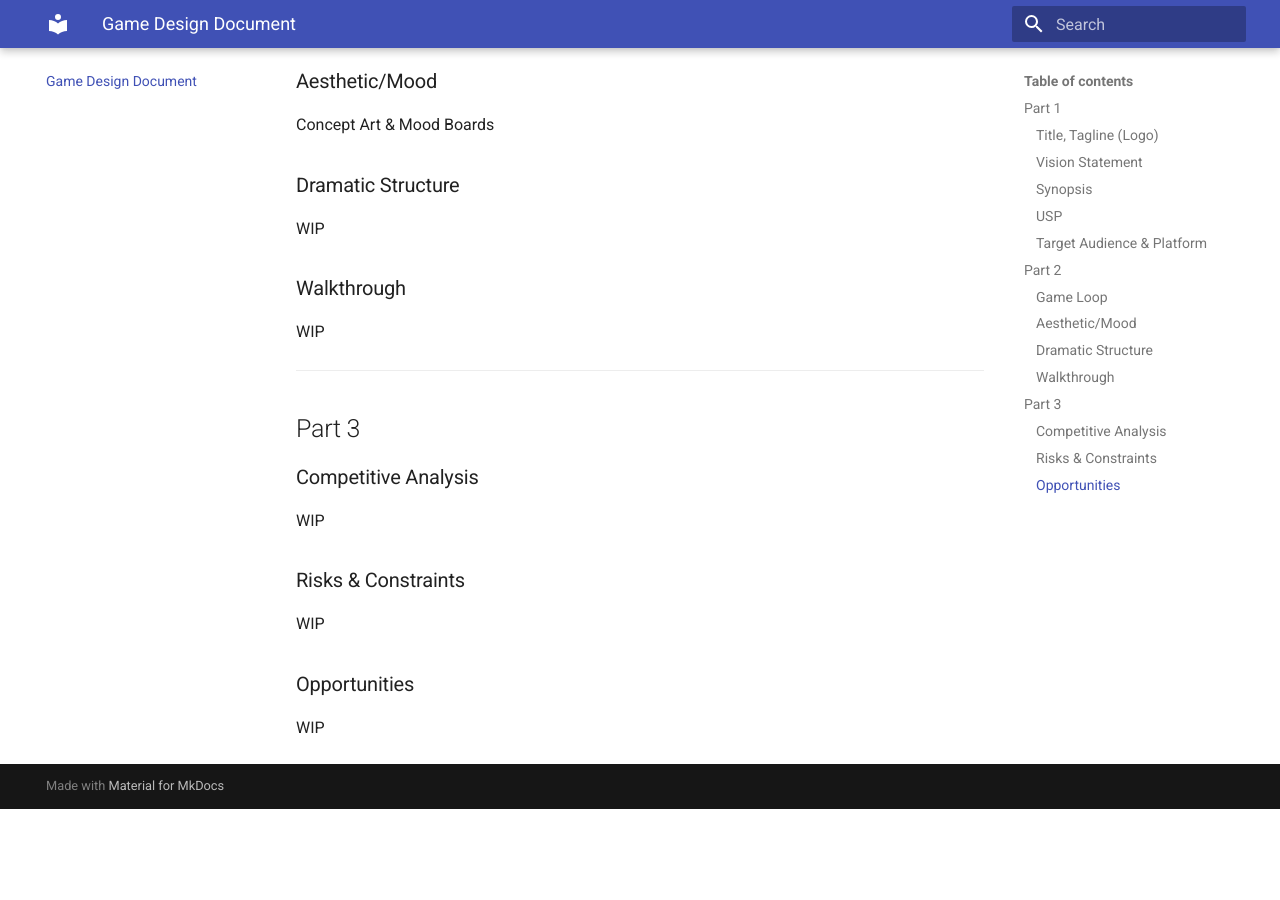
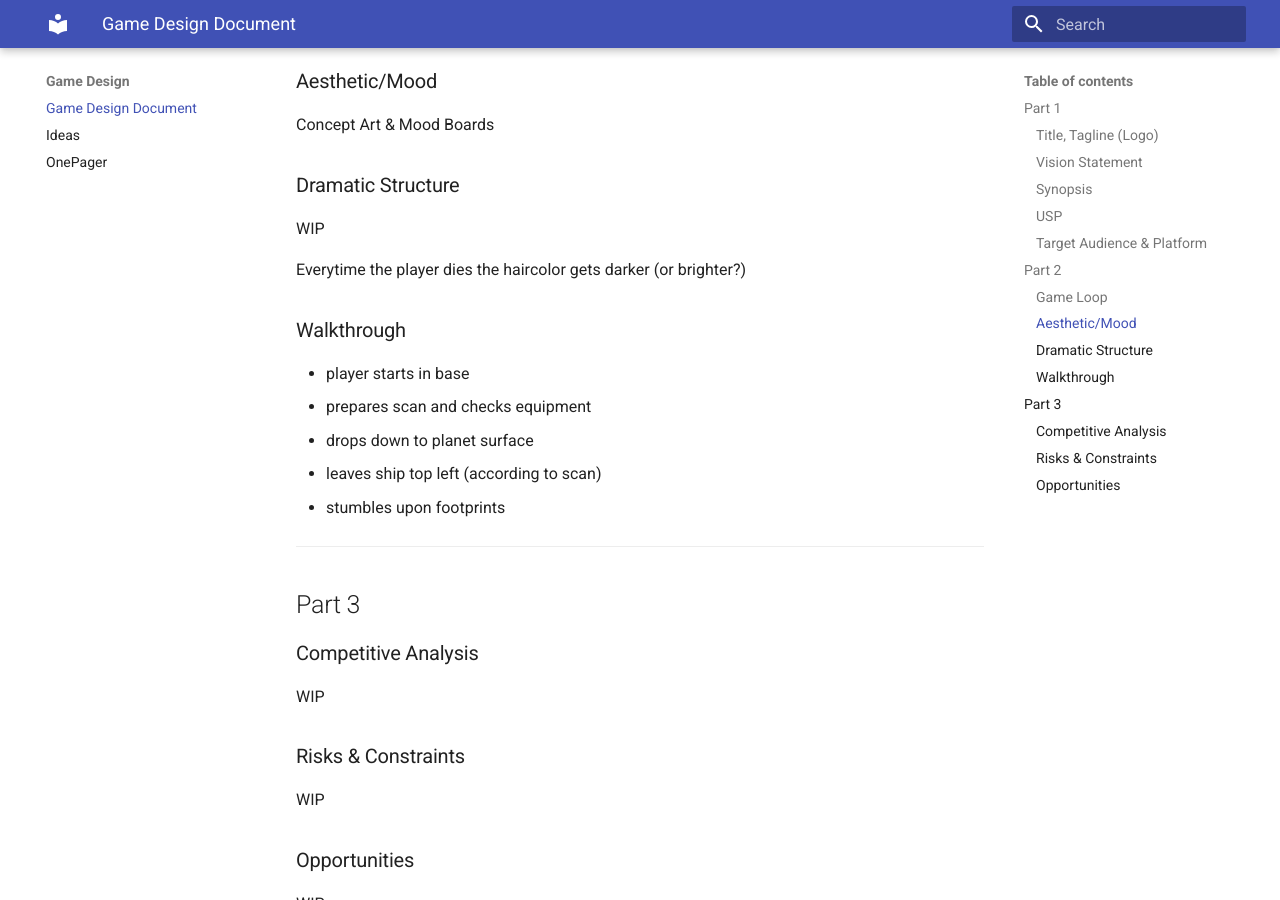
Before and after one commit to L1mee/PTra, an MkDocs documentation site: the page built from docs/Game Design/gdd.md, in a window 1280 px wide and 900 px high, scrolled down 1148 px. Built offline with MkDocs 1.6.1 and Material for MkDocs 9.7.7, drawn with Linux system fonts in a browser that asks for light colours; before the commit the page ends 1957 px from its top, so only the background shows below that.

Commit message:
Updated structure & Walkthrough

```diff
--- a/docs/gdd.md
+++ b/docs/Game Design/gdd.md
@@ -48,10 +48,16 @@
 
 WIP
 
+Everytime the player dies the haircolor gets darker (or brighter?)
+
 
 ### Walkthrough
 
-WIP
+  - player starts in base
+  - prepares scan and checks equipment
+  - drops down to planet surface
+  - leaves ship top left (according to scan)
+  - stumbles upon footprints
 
 
 ---
```
Also changed, not shown: docs/Game Design/ideas.md (renamed from docs/ideas.md), docs/Game Design/onepager.md (renamed from docs/onepager.md), docs/Meetings/15_3.md (renamed from docs/todays-todo.md), docs/Meetings/22_3.md (added), docs/Orga/howtodocu.md (renamed from docs/howtodocu.md), docs/Orga/index.md (renamed from docs/index.md), docs/Orga/plan.md (renamed from docs/plan.md), docs/Orga/timeline.md (renamed from docs/timeline.md), docs/Programming/ai.md (renamed from docs/ai.md).
